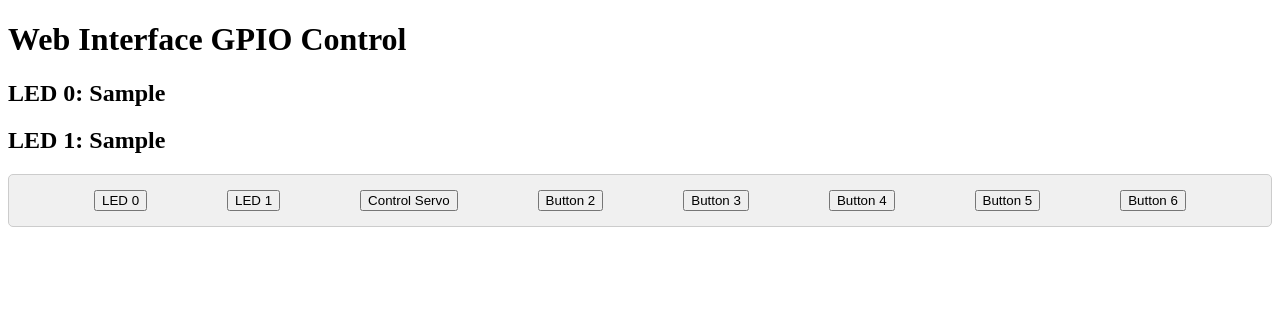
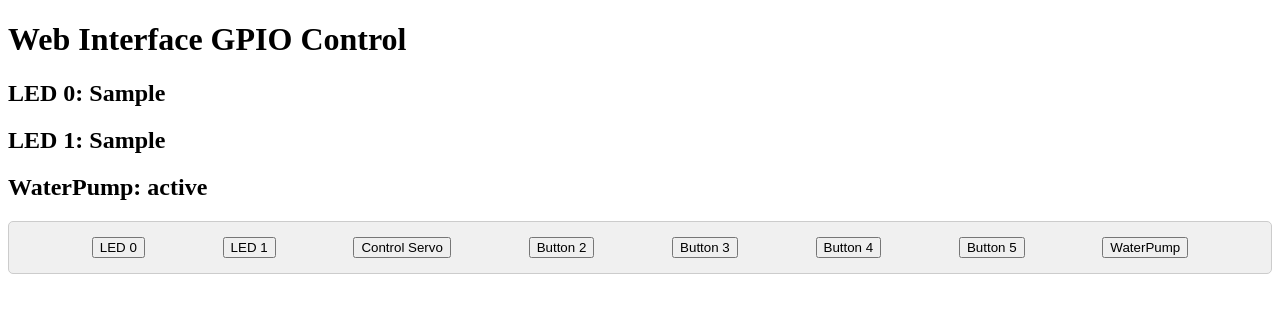
Before and after one commit to JackChen5566/IOT_Project, a Django app: template APP/Django/templates/index.html in a window 1280 px wide. Shown: the top 313 px of the page. Run offline with Django 3.2, Linux system fonts and the light colour scheme; the template is opened without the code that fills it: most values are stand-ins (such as "Sample title", 1, 10 or a date in 2020).

Commit message:
addwaterpump

```diff
--- a/APP/Django/iotproject/settings.py
+++ b/APP/Django/iotproject/settings.py
@@ -25,7 +25,7 @@ SECRET_KEY = 'django-insecure-yg4t#0mpa_1c-sno_smx@s)2cy7*1&kp)q#+h)c8keh+$oz!ug
 # SECURITY WARNING: don't run with debug turned on in production!
 DEBUG = True
 
-ALLOWED_HOSTS = ['localhost', '127.0.0.1', '192.168.0.105']
+ALLOWED_HOSTS = ['192.168.58.62','192.168.58.212','192.168.50.219', '127.0.0.1', '192.168.0.105', '192.168.58.57']
 
 
 # Application definition
--- a/APP/Django/iotproject/urls.py
+++ b/APP/Django/iotproject/urls.py
@@ -1,9 +1,11 @@
 from django.contrib import admin
 from django.urls import path
-from myapp.views import index, toggle, control_servo
+from myapp.views import index, toggle, control_servo,pump_run
+
 
 urlpatterns = [
     path('', index, name='index'),
     path('<int:led>/', toggle, name='toggle'),
     path('control_servo/', control_servo, name='control_servo'),
+    path('WaterPump/',pump_run,name='WaterPump')
 ]
--- a/APP/Django/templates/index.html
+++ b/APP/Django/templates/index.html
@@ -26,6 +26,7 @@
     <h1>Web Interface GPIO Control</h1>
     <h2>LED 0: {{ states.0 }}</h2>
     <h2>LED 1: {{ states.1 }}</h2>
+    <h2>WaterPump: {{pumpstate}}</h2>
 
     <!-- Gray box container for buttons -->
     <div id="buttonContainer">
@@ -54,7 +55,7 @@
             <input type='button' onClick='changed(5)' value='Button 5'/>
         </div>
         <div class="button">
-            <input type='button' onClick='changed(6)' value='Button 6'/>
+            <input type='button' onClick='pump_run()' value='WaterPump'/>
         </div>
     </div>
 
@@ -70,6 +71,10 @@
             }, 5000);
             window.location.href='/control_servo/';
         }
+
+        function pump_run(){
+            window.location.href='/WaterPump/';
+        }
     </script>
 </body>
 </html>
```
Also changed, not shown: APP/Django/myapp/views.py (+12 -1 lines).
